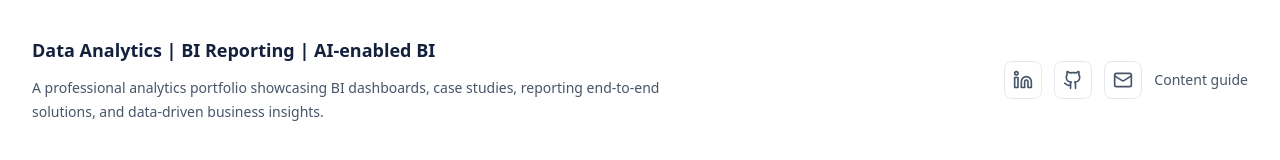
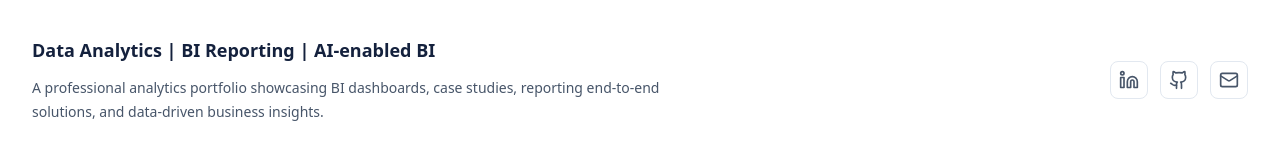
Before and after one commit to Iris-liu-creator/analyticsSite, a Next.js app: page / in a window 1280 px wide. Shown: the part 4810-4970 px from the top of the page. Built offline with nearby package versions, Linux system fonts and the light colour scheme; no server answers.

Commit message:
Update files

```diff
--- a/components/layout/Footer.tsx
+++ b/components/layout/Footer.tsx
@@ -15,7 +15,6 @@ export function Footer() {
           <Link aria-label="LinkedIn" className="rounded-lg border border-slate-200 p-2 text-slate-600 hover:text-signal dark:border-slate-700 dark:text-slate-300" href="https://www.linkedin.com/"><Linkedin className="h-5 w-5" /></Link>
           <Link aria-label="GitHub" className="rounded-lg border border-slate-200 p-2 text-slate-600 hover:text-signal dark:border-slate-700 dark:text-slate-300" href="https://github.com/"><Github className="h-5 w-5" /></Link>
           <Link aria-label="Email" className="rounded-lg border border-slate-200 p-2 text-slate-600 hover:text-signal dark:border-slate-700 dark:text-slate-300" href="mailto:irisinsightsops888@gmail.com"><Mail className="h-5 w-5" /></Link>
-          <Link className="text-sm font-medium text-slate-600 hover:text-signal dark:text-slate-300" href="/content-guide">Content guide</Link>
         </div>
       </div>
     </footer>
```
